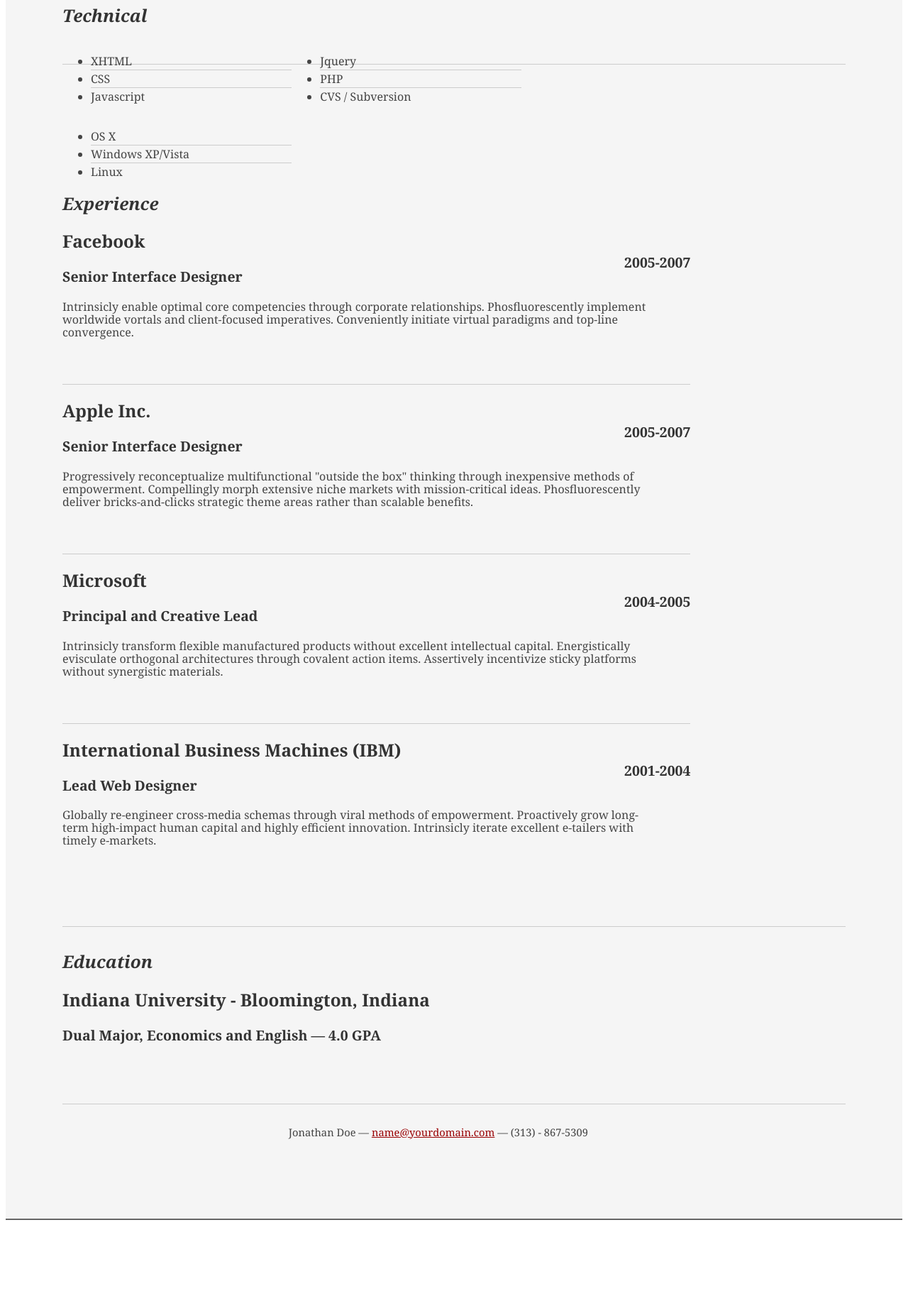
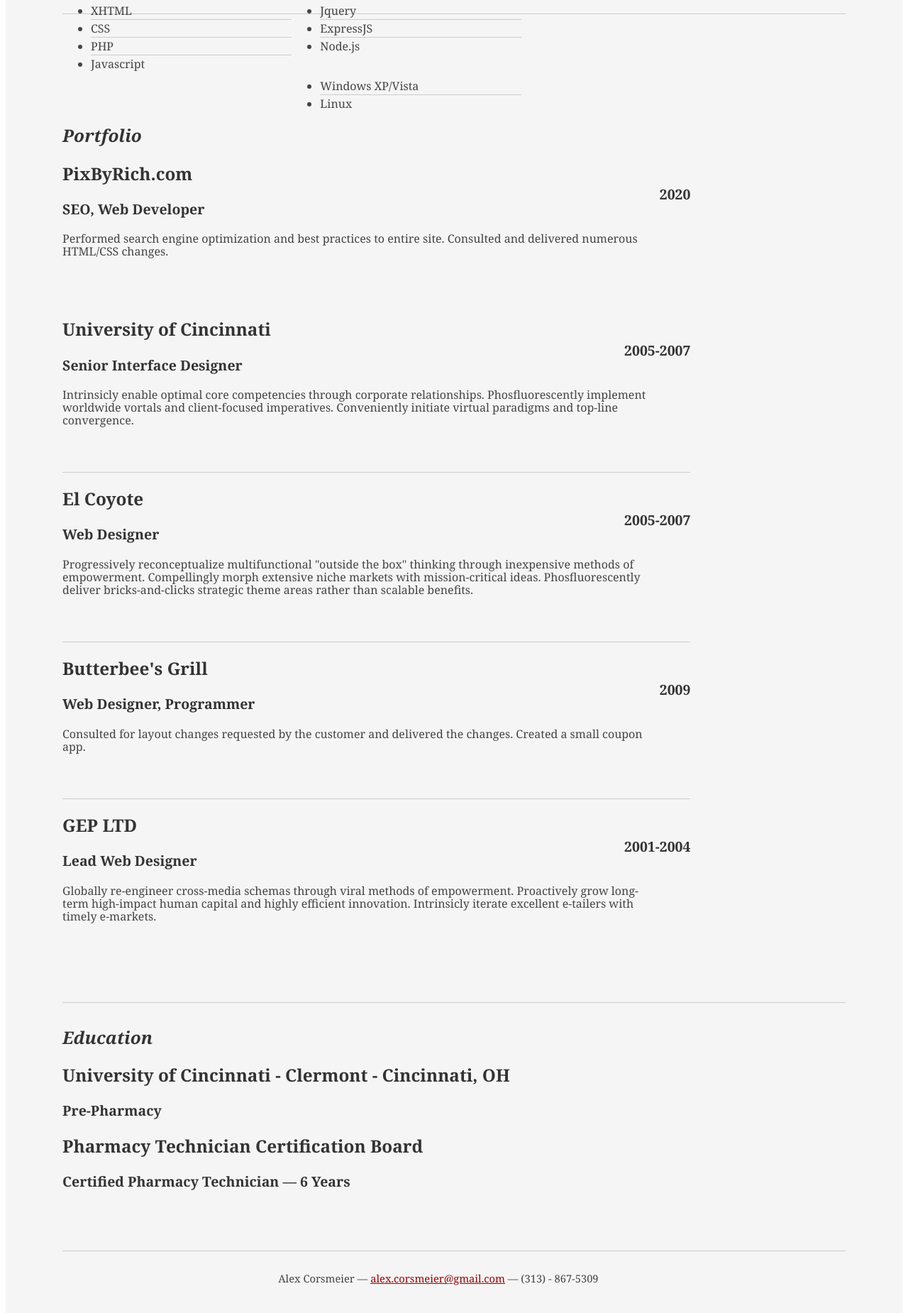
Before and after one commit to aidenvalentine/alexandercorsmeier-static, a plain HTML site: page index.html in a window 1280 px wide. Shown: the part 894-2744 px from the top of the page at 71% size. Before the commit the page ends 2693 px from the top, so only its background shows below. Drawn offline with Linux system fonts and the light colour scheme; a small style sheet from the web is missing.

Commit message:
Add files via upload

```diff
--- a/index.html
+++ b/index.html
@@ -2,7 +2,7 @@
 <html>
 <head>
 
-	<title>Jonathan Doe | Web Designer, Director | name@yourdomain.com</title>
+	<title>Alexander Corsmeier | Web Designer, Web Developer | alex.corsmeier@gmail.com</title>
 	<meta http-equiv="content-type" content="text/html; charset=utf-8" />
 
 	<meta name="keywords" content="" />
@@ -20,15 +20,15 @@
 		<div id="hd">
 			<div class="yui-gc">
 				<div class="yui-u first">
-					<h1>Jonathan Doe</h1>
-					<h2>Web Designer, Director</h2>
+					<h1>Alexander Corsmeier</h1>
+					<h2>Web Designer, Web Developer</h2>
 				</div>
 
 				<div class="yui-u">
 					<div class="contact-info">
 						<h3><a id="pdf" href="#">Download PDF</a></h3>
-						<h3><a href="mailto:name@yourdomain.com">name@yourdomain.com</a></h3>
-						<h3>(313) - 867-5309</h3>
+						<h3><a href="mailto:alex.corsmeier@gmail.com">alex.corsmeier@gmail.com</a></h3>
+						<!--<h3>(313) - 867-5309</h3>-->
 					</div><!--// .contact-info -->
 				</div>
 			</div><!--// .yui-gc -->
@@ -44,7 +44,7 @@
 						</div>
 						<div class="yui-u">
 							<p class="enlarge">
-								Progressively evolve cross-platform ideas before impactful infomediaries. Energistically visualize tactical initiatives before cross-media catalysts for change.
+								Problem-solver and out-of-the-box thinker. Finds solutions to unique problems while following best practices.
 							</p>
 						</div>
 					</div><!--// .yui-gf -->
@@ -80,17 +80,17 @@
 							<ul class="talent">
 								<li>XHTML</li>
 								<li>CSS</li>
+								<li>PHP</li>
 								<li class="last">Javascript</li>
 							</ul>
 
 							<ul class="talent">
 								<li>Jquery</li>
-								<li>PHP</li>
-								<li class="last">CVS / Subversion</li>
+								<li>ExpressJS</li>
+								<li class="last">Node.js</li>
 							</ul>
 
 							<ul class="talent">
-								<li>OS X</li>
 								<li>Windows XP/Vista</li>
 								<li class="last">Linux</li>
 							</ul>
@@ -100,35 +100,42 @@
 					<div class="yui-gf">
 
 						<div class="yui-u first">
-							<h2>Experience</h2>
+							<h2>Portfolio</h2>
 						</div><!--// .yui-u -->
 
 						<div class="yui-u">
 
+							<div class="job last">
+								<h2>PixByRich.com</h2>
+								<h3>SEO, Web Developer</h3>
+								<h4>2020</h4>
+								<p>Performed search engine optimization and best practices to entire site. Consulted and delivered numerous HTML/CSS changes.</p>
+							</div>
+
 							<div class="job">
-								<h2>Facebook</h2>
+								<h2>University of Cincinnati</h2>
 								<h3>Senior Interface Designer</h3>
 								<h4>2005-2007</h4>
 								<p>Intrinsicly enable optimal core competencies through corporate relationships. Phosfluorescently implement worldwide vortals and client-focused imperatives. Conveniently initiate virtual paradigms and top-line convergence. </p>
 							</div>
 
 							<div class="job">
-								<h2>Apple Inc.</h2>
-								<h3>Senior Interface Designer</h3>
+								<h2>El Coyote</h2>
+								<h3>Web Designer</h3>
 								<h4>2005-2007</h4>
 								<p>Progressively reconceptualize multifunctional "outside the box" thinking through inexpensive methods of empowerment. Compellingly morph extensive niche markets with mission-critical ideas. Phosfluorescently deliver bricks-and-clicks strategic theme areas rather than scalable benefits. </p>
 							</div>
 
 							<div class="job">
-								<h2>Microsoft</h2>
-								<h3>Principal and Creative Lead</h3>
-								<h4>2004-2005</h4>
-								<p>Intrinsicly transform flexible manufactured products without excellent intellectual capital. Energistically evisculate orthogonal architectures through covalent action items. Assertively incentivize sticky platforms without synergistic materials. </p>
+								<h2>Butterbee's Grill</h2>
+								<h3>Web Designer, Programmer</h3>
+								<h4>2009</h4>
+								<p>Consulted for layout changes requested by the customer and delivered the changes. Created a small coupon app.</p>
 							</div>
 
 
 							<div class="job last">
-								<h2>International Business Machines (IBM)</h2>
+								<h2>GEP LTD</h2>
 								<h3>Lead Web Designer</h3>
 								<h4>2001-2004</h4>
 								<p>Globally re-engineer cross-media schemas through viral methods of empowerment. Proactively grow long-term high-impact human capital and highly efficient innovation. Intrinsicly iterate excellent e-tailers with timely e-markets.</p>
@@ -143,8 +150,12 @@
 							<h2>Education</h2>
 						</div>
 						<div class="yui-u">
-							<h2>Indiana University - Bloomington, Indiana</h2>
-							<h3>Dual Major, Economics and English &mdash; <strong>4.0 GPA</strong> </h3>
+							<h2>University of Cincinnati - Clermont - Cincinnati, OH</h2>
+							<h3>Pre-Pharmacy</h3>
+						</div>
+						<div class="yui-u">
+							<h2>Pharmacy Technician Certification Board</h2>
+							<h3>Certified Pharmacy Technician &mdash; <strong>6 Years</strong> </h3>
 						</div>
 					</div><!--// .yui-gf -->
 
@@ -154,7 +165,7 @@
 		</div><!--// bd -->
 
 		<div id="ft">
-			<p>Jonathan Doe &mdash; <a href="mailto:name@yourdomain.com">name@yourdomain.com</a> &mdash; (313) - 867-5309</p>
+			<p>Alex Corsmeier &mdash; <a href="mailto:alex.corsmeier@gmail.com">alex.corsmeier@gmail.com</a> &mdash; (313) - 867-5309</p>
 		</div><!--// footer -->
 
 	</div><!-- // inner -->
```
